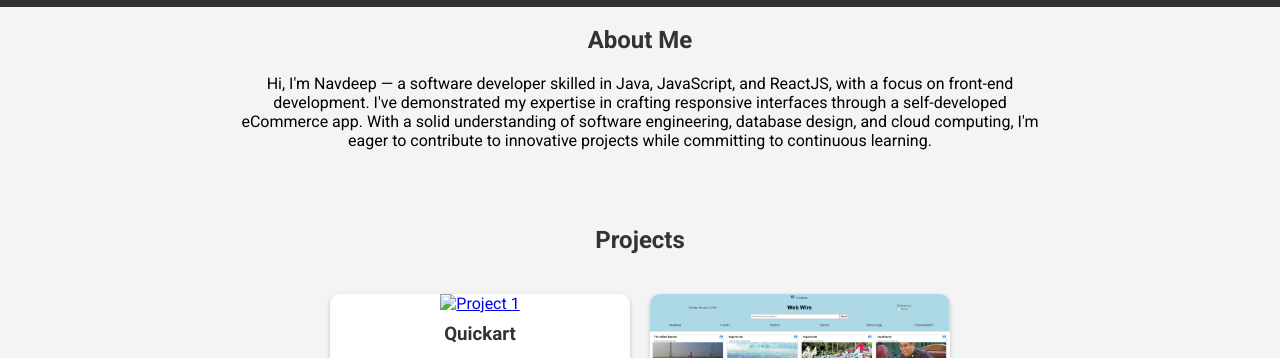
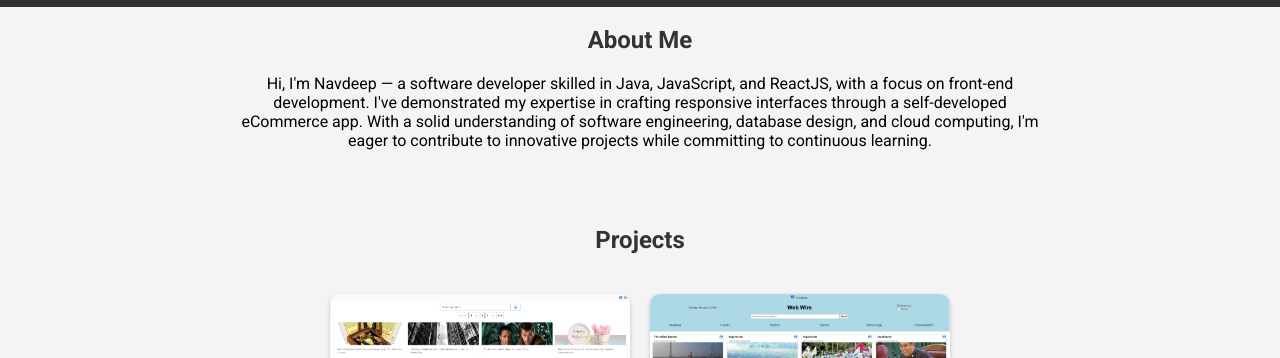
Before and after one commit to navdeepsta/navdeepsta.github.io, a plain HTML site: page index.html in a window 1280 px wide. Shown: the part 94-452 px from the top of the page. Drawn offline with Linux system fonts and the light colour scheme.

Commit message:
Portfolio website v3

```diff
--- a/index.html
+++ b/index.html
@@ -8,7 +8,7 @@
       href="https://fonts.googleapis.com/css2?family=Roboto:wght@400;700&display=swap"
       rel="stylesheet"
     />
-    <title>Your Portfolio</title>
+    <title>Navdeep Singh | Software Developer Portfolio</title>
   </head>
   <body>
     <header>
@@ -46,7 +46,7 @@
             href="https://cheery-meerkat-872b5f.netlify.app"
             target="_blank"
             rel="noopener"
-            ><img src="images//quickart.png" alt="Project 1"
+            ><img src="images/quickart.png" alt="Project 1"
           /></a>
           <h3>Quickart</h3>
           <p>
```
Also changed, not shown: images/github.svg (added), images/linkedin.svg (added), images/quickart.png (added).
